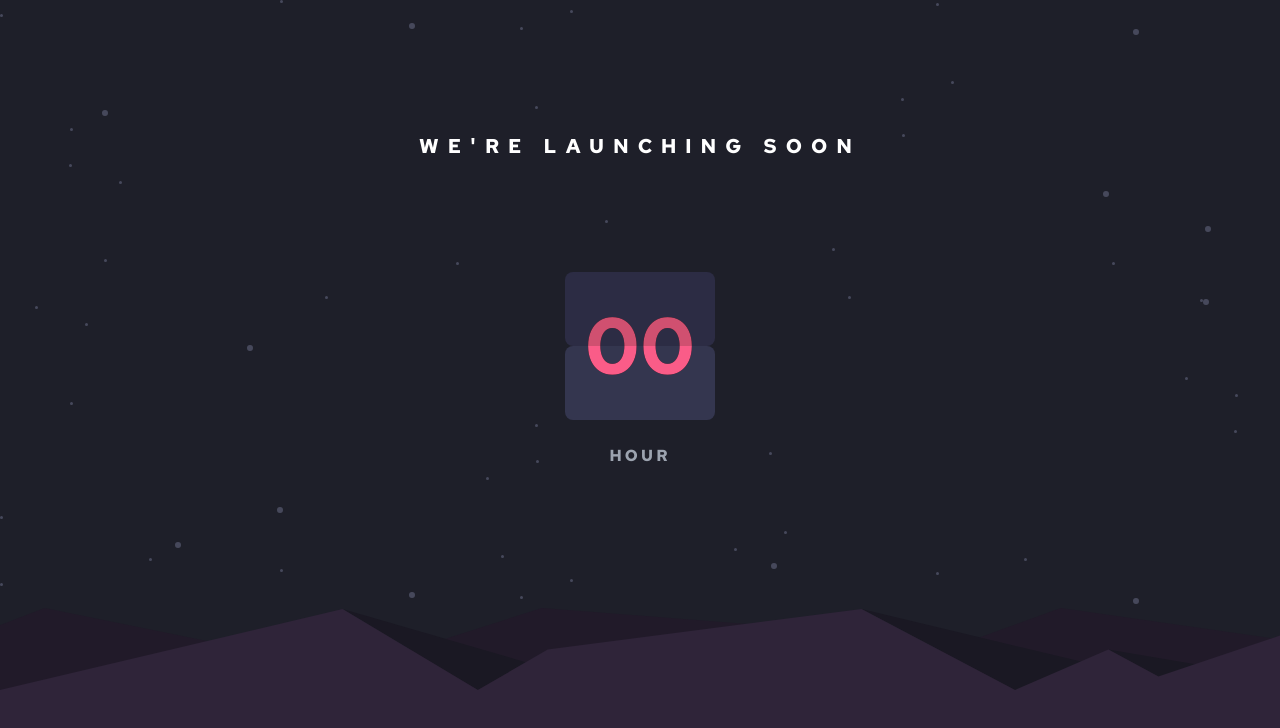
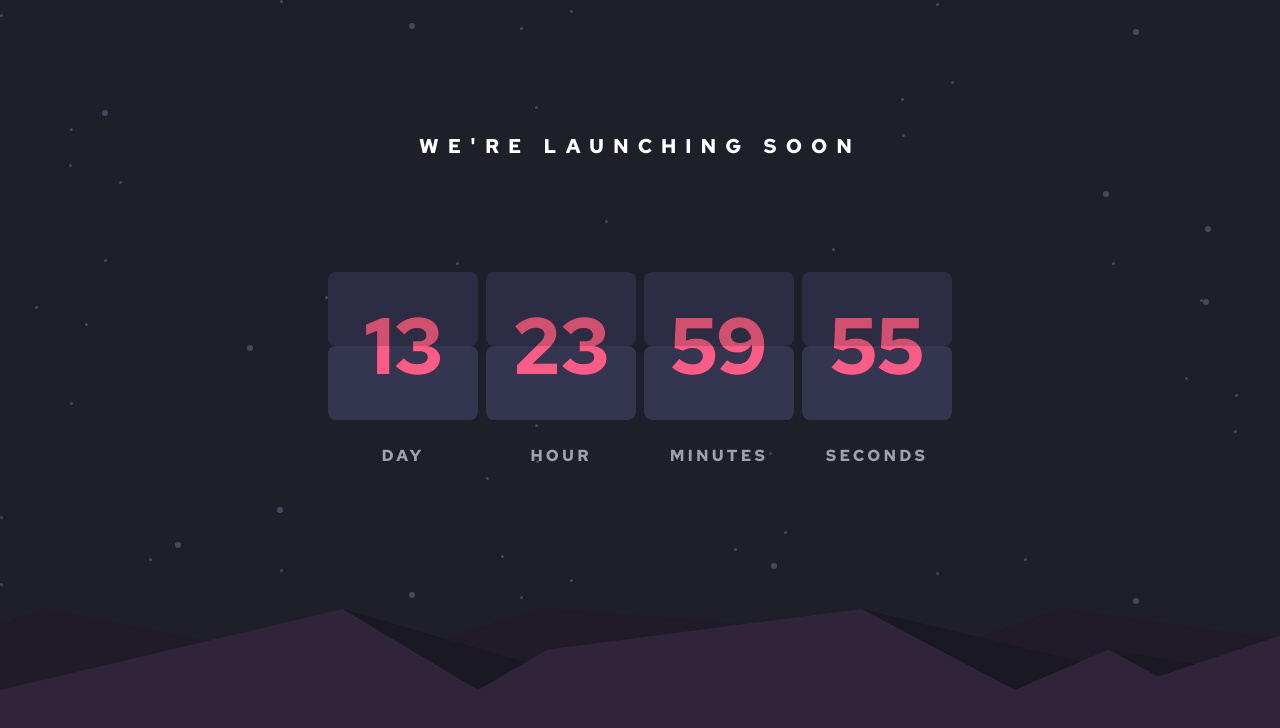
Before and after one commit to betses/launch-countdown-timer, a React (Vite) app: page / in a window 1280 px wide. Shown: the top 728 px of the page. Built offline with nearby package versions, Linux system fonts and the light colour scheme.

Commit message:
Add timmer

```diff
--- a/src/App.jsx
+++ b/src/App.jsx
@@ -1,8 +1,15 @@
 import footer from './assets/pattern-hills.svg';
 import star from './assets/bg-stars.svg';
 import Timer from './component/Timer';
+import { useCountdown } from './component/useCountdown';
 
 function App() {
+  const THREE_DAYS_IN_MS = 14 * 24 * 60 * 60 * 1000;
+  const NOW_IN_MS = new Date().getTime();
+  const dateTimeAfterThreeDays = NOW_IN_MS + THREE_DAYS_IN_MS;
+
+  const [days, hours, minutes, seconds] = useCountdown(dateTimeAfterThreeDays);
+
   return (
     <>
       <div
@@ -12,7 +19,13 @@ function App() {
         <h1 className="text-white text-xl font-bold capitalize tracking-[0.449em] pt-1">
           WE'RE LAUNCHING SOON
         </h1>
-        <Timer />
+
+        <div className="flex space-x-2">
+          <Timer value={days} name="Day" />
+          <Timer value={hours} name="Hour" />
+          <Timer value={minutes} name="Minutes" />
+          <Timer value={seconds} name="Seconds" />
+        </div>
       </div>
       <footer
         className="absolute bg-cover bottom-0 left-0 w-full h-48"
--- a/src/component/Timer.jsx
+++ b/src/component/Timer.jsx
@@ -1,6 +1,6 @@
 import React from 'react';
 
-const Timer = () => {
+const Timer = ({ value, name }) => {
   return (
     <div className="flex flex-col items-center gap-[1.5rem]">
       <div
@@ -14,14 +14,14 @@ const Timer = () => {
               'relative h-full px-[.25em] pb-[0em] pt-[.425em] brightness-[83%] overflow-hidden leading-none rounded-t-[.25rem] sm:rounded-t-md text-center w-full  top'
             }
           >
-            00
+            {value}
           </div>
           <div
             className={
               'absolute text-[#fb6087] top-0 inset-x-0 h-full px-[.25em] pb-[0em] pt-[.425em] brightness-[83%] overflow-hidden leading-none rounded-t-[.25rem] sm:rounded-t-md text-center w-full  top-flip'
             }
           >
-            00
+            {value}
           </div>
         </div>
         <div className="container-bottom relative h-[50%] bg-[#34364f] rounded-lg">
@@ -30,19 +30,19 @@ const Timer = () => {
               'relative flex justify-center items-end h-full px-[.25em] pt-[0em] pb-[.425em] overflow-hidden leading-none rounded-b-[.25rem] sm:rounded-b-md text-center w-full bottom '
             }
           >
-            00
+            {value}
           </div>
           <div
             className={
               'absolute text-[#fa5c88] top-0 inset-x-0 flex justify-center items-end h-full px-[.25em] pt-[0em] pb-[.425em]  overflow-hidden leading-none rounded-b-[.25rem] sm:rounded-b-md text-center w-full  bottom-flip'
             }
           >
-            00
+            {value}
           </div>
         </div>
       </div>
       <h2 className="text-gray-400 uppercase tracking-[.2rem] text-[.5rem] sm:text-[1rem]">
-        Hour
+        {name}
       </h2>
     </div>
   );
--- /dev/null
+++ b/src/component/useCountdown.jsx
@@ -0,0 +1,33 @@
+import { useEffect, useState } from 'react';
+
+const useCountdown = (targetDate) => {
+  const countDownDate = new Date(targetDate).getTime();
+
+  const [countDown, setCountDown] = useState(
+    countDownDate - new Date().getTime()
+  );
+
+  useEffect(() => {
+    const interval = setInterval(() => {
+      setCountDown(countDownDate - new Date().getTime());
+    }, 1000);
+
+    return () => clearInterval(interval);
+  }, []);
+
+  return getReturnValues(countDown);
+};
+
+const getReturnValues = (countDown) => {
+  // calculate time left
+  const days = Math.floor(countDown / (1000 * 60 * 60 * 24));
+  const hours = Math.floor(
+    (countDown % (1000 * 60 * 60 * 24)) / (1000 * 60 * 60)
+  );
+  const minutes = Math.floor((countDown % (1000 * 60 * 60)) / (1000 * 60));
+  const seconds = Math.floor((countDown % (1000 * 60)) / 1000);
+
+  return [days, hours, minutes, seconds];
+};
+
+export { useCountdown };
```
